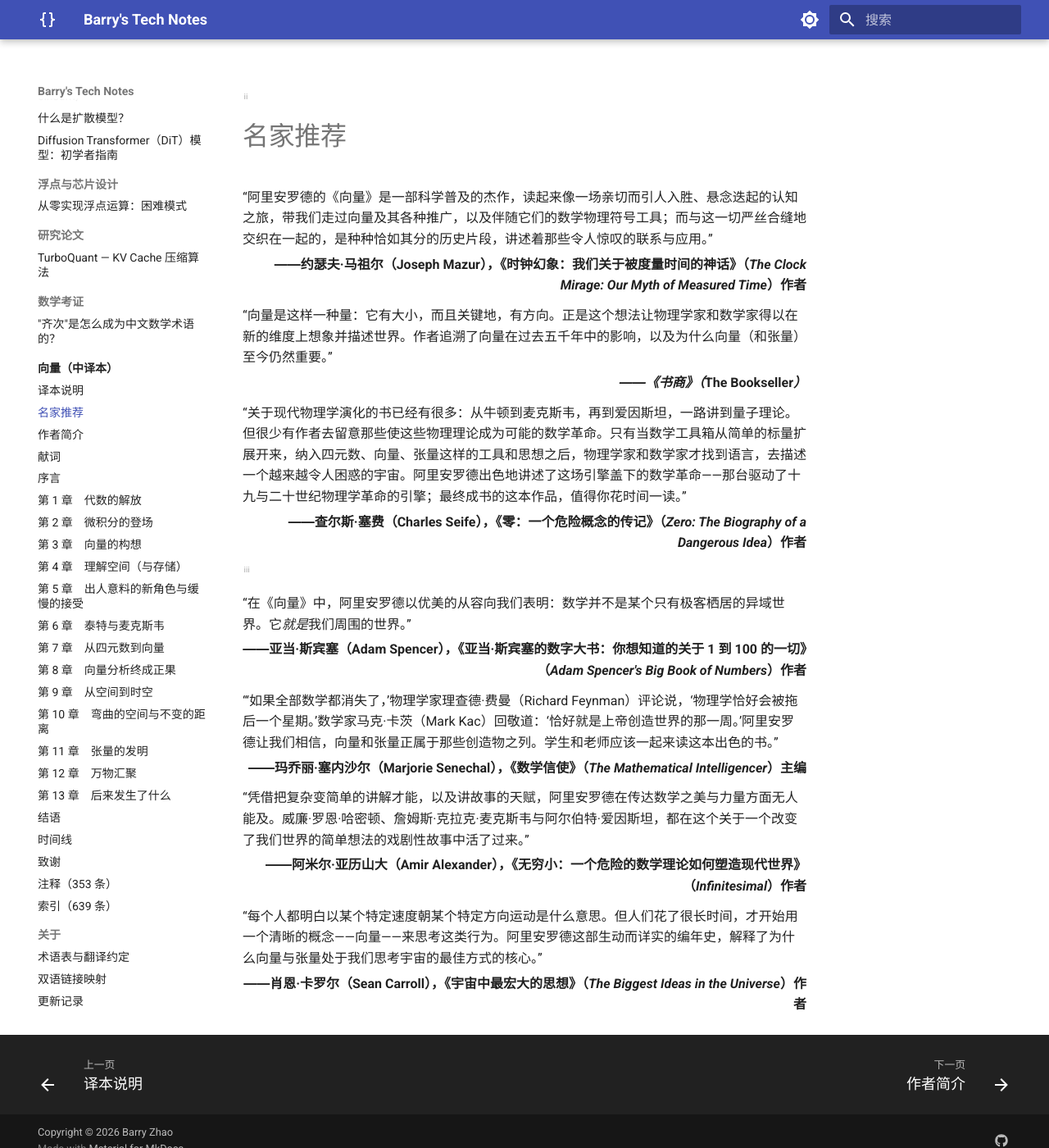
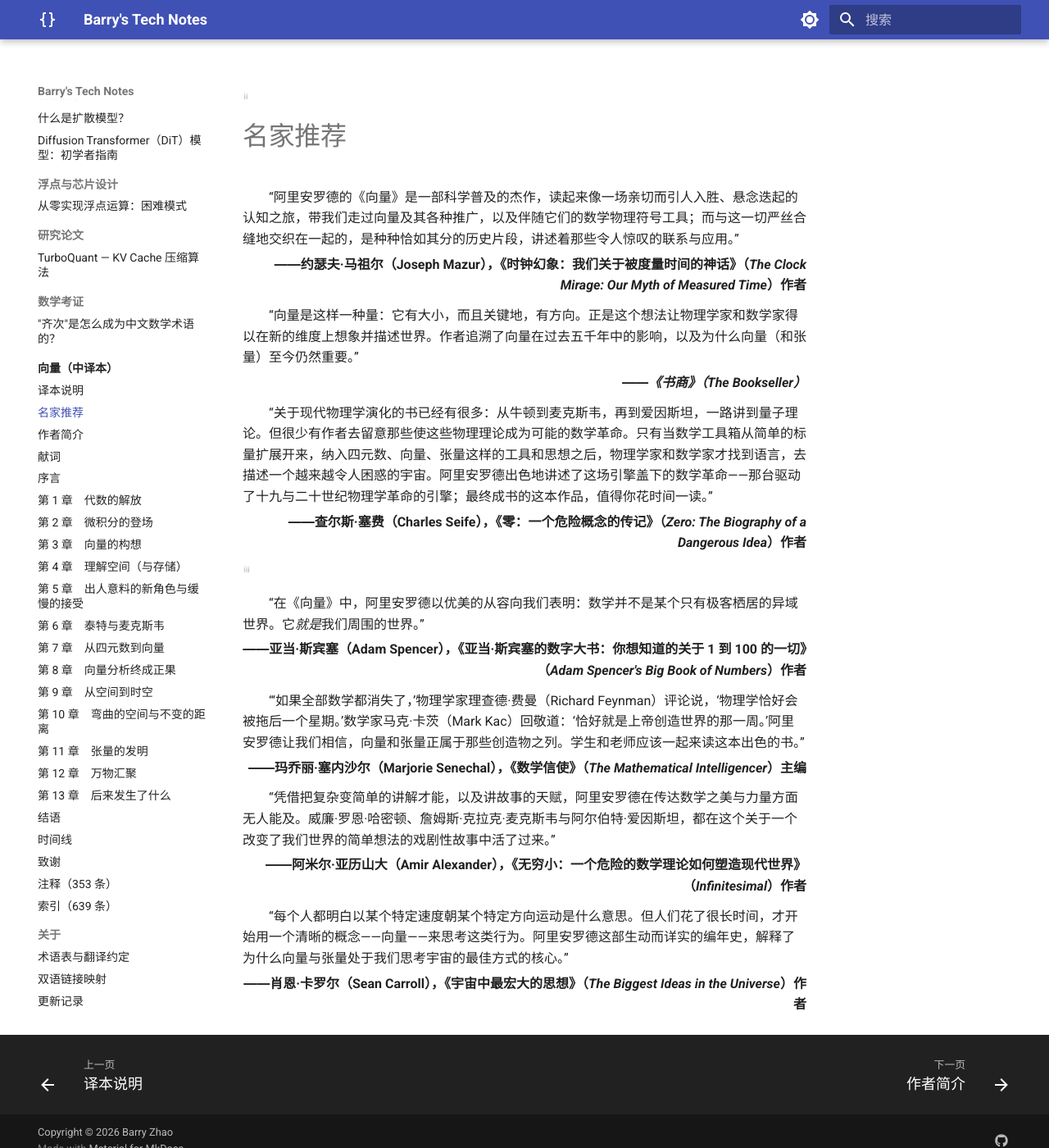
Before and after one commit to mypopydev/mypopydev.github.io, an MkDocs documentation site: the page built from docs/books/vector-zh/01-praise.md, in a window 1280 px wide and 1400 px high. Shown: the whole window at 82% size. Built offline with MkDocs 1.6.1 and Material for MkDocs 9.7.7, drawn with Linux system fonts in a browser that asks for light colours.

Commit message:
fix(vector): 网页版首行缩进两格（与 PDF 一致）；修「书商」署名行多余星号

```diff
--- a/docs/assets/stylesheets/extra.css
+++ b/docs/assets/stylesheets/extra.css
@@ -28,6 +28,21 @@
 
 .md-typeset p {
   margin: 0.7em 0;
+  /* 与 PDF 版一致：正文每段首行缩进两格 */
+  text-indent: 2em;
+}
+
+/* 附属文本不缩进：图注、章节分隔符、纯图片段、引文（含韵文，缩进会破坏断行）、
+   署名（右对齐）、知识框、公式块、原版页码标记 */
+.md-typeset p.figcap,
+.md-typeset p.secbreak,
+.md-typeset p:has(> img),
+.md-typeset p:has(> span.origpage:only-child),
+.md-typeset blockquote p,
+.md-typeset div.attribution p,
+.md-typeset div.infobox p,
+.md-typeset div.displayeq p {
+  text-indent: 0;
 }
 
 .md-typeset div.arithmatex {
--- a/docs/books/vector-zh/01-praise.md
+++ b/docs/books/vector-zh/01-praise.md
@@ -17,7 +17,7 @@
 <div class="attribution" markdown="1">
 
 
-***――《书商》（*The Bookseller*）***
+***――《书商》（The Bookseller）***
 
 
 </div>
```
Also changed, not shown: 1 other file.
